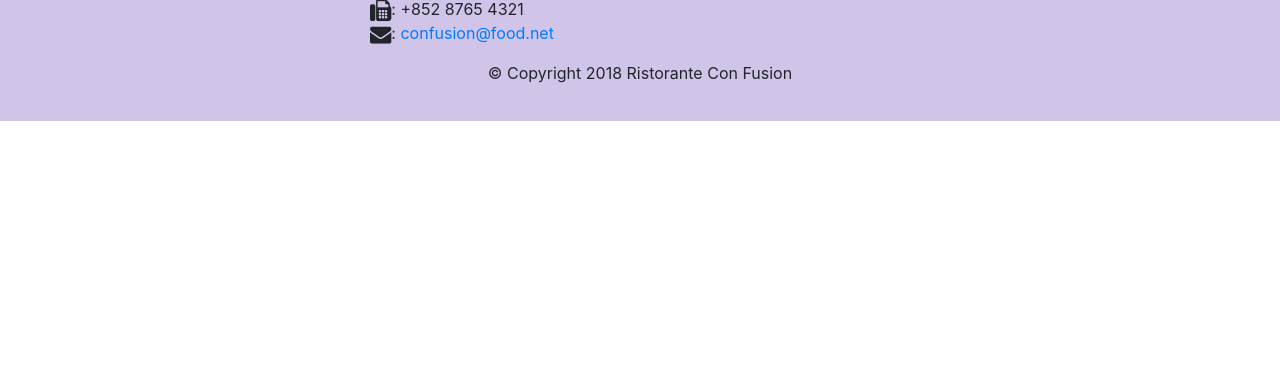
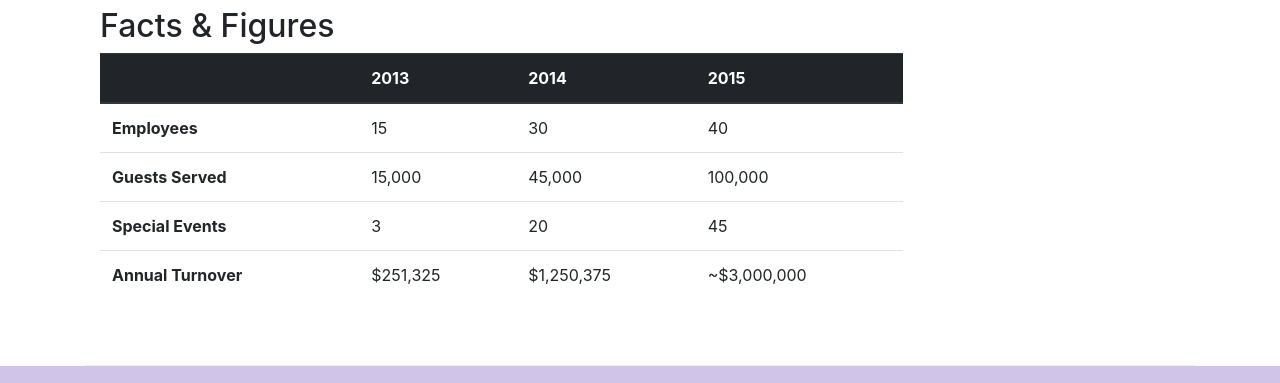
Before and after one commit to Marrek9099/Bootstrap, a website: page aboutus.html in a window 1280 px wide. Shown: the part 1705-2088 px from the top of the page. Before the commit the page ends 1826 px from the top, so only its background shows below. Drawn offline with nearby package versions, Linux system fonts and the light colour scheme.

Commit message:
Tables and Cards

```diff
--- a/aboutus.html
+++ b/aboutus.html
@@ -64,7 +64,32 @@
                 <p>Started in 2010, Ristorante con Fusion quickly established itself as a culinary icon par excellence in Hong Kong. With its unique brand of world fusion cuisine that can be found nowhere else, it enjoys patronage from the A-list clientele in Hong Kong.  Featuring four of the best three-star Michelin chefs in the world, you never know what will arrive on your plate the next time you visit us.</p>
                 <p>The restaurant traces its humble beginnings to <em>The Frying Pan</em>, a successful chain started by our CEO, Mr. Peter Pan, that featured for the first time the world's best cuisines in a pan.</p>
             </div>
-            <div>
+            <div class="col-sm">
+                <div class="card">
+                    <h3 class="card-header bg-primary text-white">Facts At a Glance</h3>
+                    <div class="card-body">
+                        <dl class="row">
+                            <dt class="col-6">Started</dt>
+                            <dt class="col-6">3 Feb. 2013</dt>
+                            <dt class="col-6">Major Stake Holder</dt>
+                            <dt class="col-6">HK Fine Foods Inc.</dt>
+                            <dt class="col-6">Last Year's Turnover</dt>
+                            <dt class="col-6">$1,250,375</dt>
+                            <dt class="col-6">Employees</dt>
+                            <dt class="col-6">40</dt>
+                        </dl>
+                    </div>
+                </div>
+            </div>
+            <div class="col-12">
+                <div class="card card-body bg-light">
+                    <blockquote class="blockquote">
+                        <p class="mb-0">
+                            You better cut the pizza in four pieces because I am not hungry enough to eat six.
+                        </p>
+                        <footer class="blockquote-footer">Yogi Berra,<cite title="Source Title">The Wit and Winsdom of Yogi Berra, P. Pepe, Diversion Books, 2014</cite></footer>
+                    </blockquote>
+                </div>
             </div>
         </div>
 
@@ -81,6 +106,48 @@
                 <h3>Alberto Somayya <small>Executive Chef</small></h3>
                 <p class="d-none d-sm-block">Award winning three-star Michelin chef with wide International experience having worked closely with whos-who in the culinary world, he specializes in creating mouthwatering Indo-Italian fusion experiences. He says, <em>Put together the cuisines from the two craziest cultures, and you get a winning hit! Amma Mia!</em></p>
             </div>
+       </div>
+       <div class="row row-content">
+           <div class="col-12 col-sm-9">
+               <h2>Facts &amp; Figures</h2>
+               <div class="table-responsive">
+                   <table class="table table-stripped">
+                       <thead class="thead-dark">
+                           <tr>
+                               <th>&nbsp;</th>
+                               <th>2013</th>
+                               <th>2014</th>
+                               <th>2015</th>
+                           </tr>
+                       </thead>
+                       <tr>
+                           <th>Employees</th>
+                           <td>15</td>
+                           <td>30</td>
+                           <td>40</td>
+                       </tr>
+                       <tr>
+                           <th>Guests Served</th>
+                           <td>15,000</td>
+                           <td>45,000</td>
+                           <td>100,000</td>
+                       </tr>
+                       <tr>
+                           <th>Special Events</th>
+                           <td>3</td>
+                           <td>20</td>
+                           <td>45</td>
+                       </tr>
+                       <tr>
+                           <th>Annual Turnover</th>
+                           <td>$251,325</td>
+                           <td>$1,250,375</td>
+                           <td>~$3,000,000</td>
+                       </tr>
+                   </table>
+               </div>
+           </div>
+           <div class="col-12 col-sm-3"></div>
        </div>
 
     </div>
```
